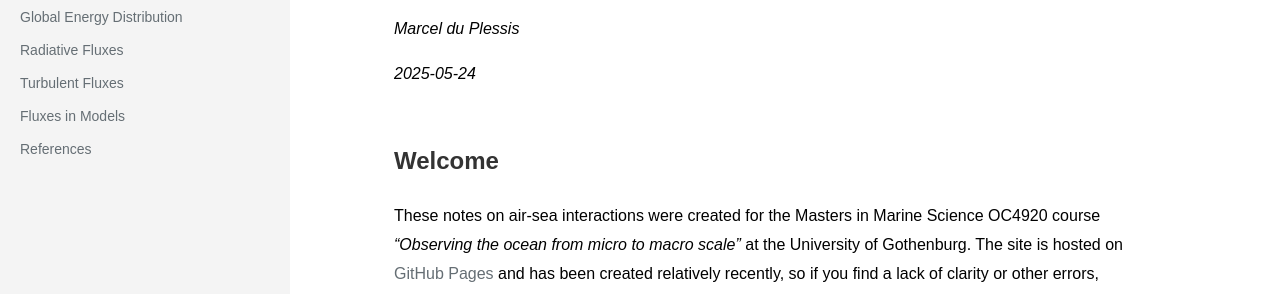
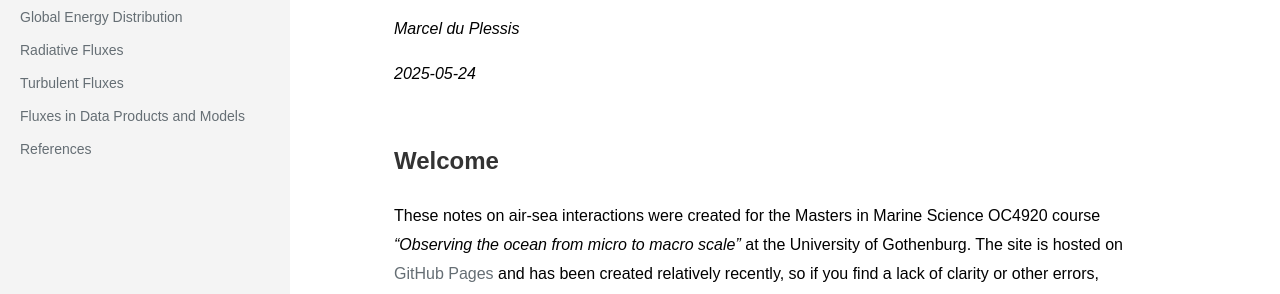
Before and after one commit to marcelduplessis/air-sea-interactions-notes, a Jekyll site: the page built from index.md, in a window 1280 px wide. Shown: the part 165-459 px from the top of the page. Built offline with Jekyll 4.4.1, drawn with Linux system fonts in a browser that asks for light colours.

Commit message:
toolbar wording

```diff
--- a/_layouts/default.html
+++ b/_layouts/default.html
@@ -190,7 +190,7 @@ font-family: sans-serif;
       <li><a href="/air-sea-interactions-notes/global-energy-distribution">Global Energy Distribution</a></li>
       <li><a href="/air-sea-interactions-notes/radiative-fluxes">Radiative Fluxes</a></li>
       <li><a href="/air-sea-interactions-notes/turbulent-fluxes">Turbulent Fluxes</a></li>
-      <li><a href="/air-sea-interactions-notes/fluxes-in-nwp-climate-models">Fluxes in Models</a></li>
+      <li><a href="/air-sea-interactions-notes/fluxes-in-nwp-climate-models">Fluxes in Data Products and Models</a></li>
       <li><a href="/air-sea-interactions-notes/references">References</a></li>
     </ul>
   </nav>
```
